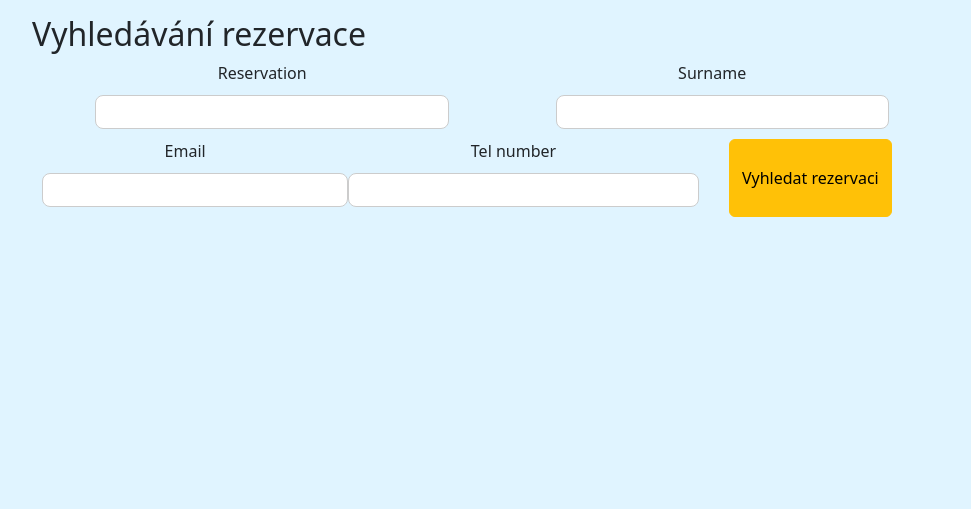
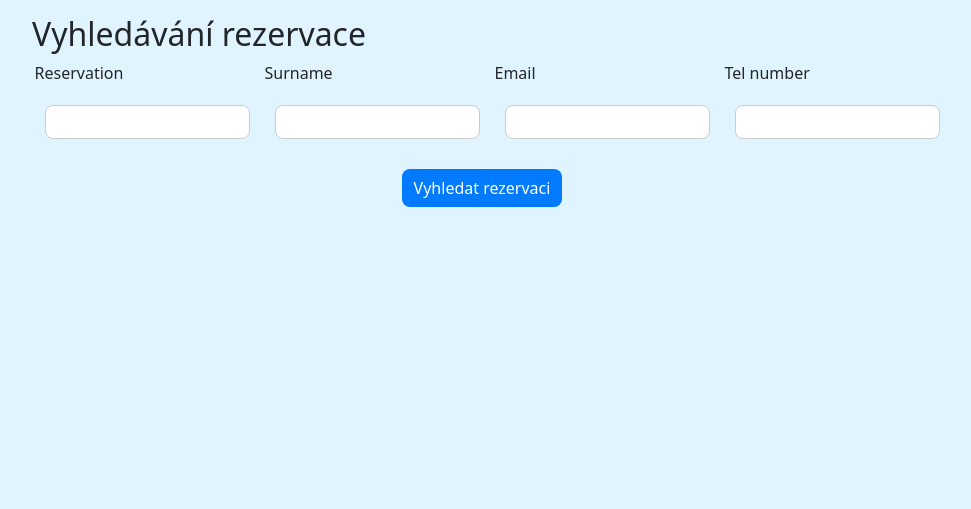
Before and after one commit to petrstipek/Rezervacni_webova_aplikace, a Python web app: template flaskr/templates/blog/admin/reservations_admin.html in a window 1280 px wide. Shown: the part 137-646 px from the top of the page, without its empty margins (158-1129 px from the left). Run offline with Jinja, Linux system fonts and the light colour scheme; the template is opened without the code that fills it, so the values that code supplies are empty, except form fields; tables that the repository leaves empty hold one stand-in row (values such as "Sample post"); form fields are guessed from the names that the template uses; some libraries are stand-ins or nearby versions.

Commit message:
FE adjustments

```diff
--- a/flaskr/static/css/style_admin.css
+++ b/flaskr/static/css/style_admin.css
@@ -284,3 +284,75 @@ select {
 .lessons-admin-section {
     height: 100%;
 }
+
+.horizontal-fields-container-admin-reservations {
+    display: flex;
+    align-items: center;
+    gap: 20px;
+    flex-wrap: wrap;
+    margin-bottom: 20px;
+}
+
+.containers-reservations {
+    flex-basis: calc(25% - 20px);
+    display: flex;
+    flex-direction: column;
+    align-items: start;
+}
+
+.containers-reservations label {
+    margin-bottom: 5px;
+}
+
+.containers-reservations input,
+.containers-reservations select {
+    width: 100%;
+    box-sizing: border-box;
+}
+
+.btn-send-reservation {
+    cursor: pointer;
+}
+
+.horizontal-fields-container-admin-lessons {
+    display: flex;
+    gap: 20px;
+    flex-wrap: wrap;
+    align-items: center;
+}
+
+.containers-lessons {
+    flex: 1;
+    min-width: 180px;
+    display: flex;
+    flex-direction: column;
+}
+
+.containers-lessons label {
+    margin-bottom: 5px;
+}
+
+.containers-lessons input,
+.containers-lessons select {
+    width: 100%;
+    box-sizing: border-box;
+    height: 38px;
+    border-radius: 8px;
+    border: 1px solid #ced4da;
+    padding: 6px 12px;
+}
+
+.btn-send-reservation {
+    height: 38px;
+    padding: 6px 12px;
+    background-color: #007bff;
+    color: white;
+    border: none;
+    border-radius: 8px;
+    cursor: pointer;
+    flex-shrink: 0;
+}
+
+.btn-send-reservation:hover {
+    background-color: #0056b3;
+}
--- a/flaskr/static/css/style_user.css
+++ b/flaskr/static/css/style_user.css
@@ -458,7 +458,6 @@ hr {
     flex: 0 0 calc(40% - 10px);
     padding: 10px;
     border: 1px solid #ddd;
-    margin-right: 10px;
     box-sizing: border-box;
     white-space: nowrap;
     overflow: hidden;
--- a/flaskr/templates/base_admin.html
+++ b/flaskr/templates/base_admin.html
@@ -48,11 +48,13 @@
         {% with messages = get_flashed_messages(with_categories=true) %}
             {% if messages %}
                 {% for category, message in messages %}
+                <div class="global-margin">
                     <div class="alert alert-{{ category }}">
                         <button type="button" class="btn-close" data-bs-dismiss="alert" aria-label="Close"></button>
                         </button>
                         {{ message }}
                     </div>
+                </div>
                 {% endfor %}
             {% endif %}
         {% endwith %}
```
Also changed, not shown: instance/database.sqlite.
